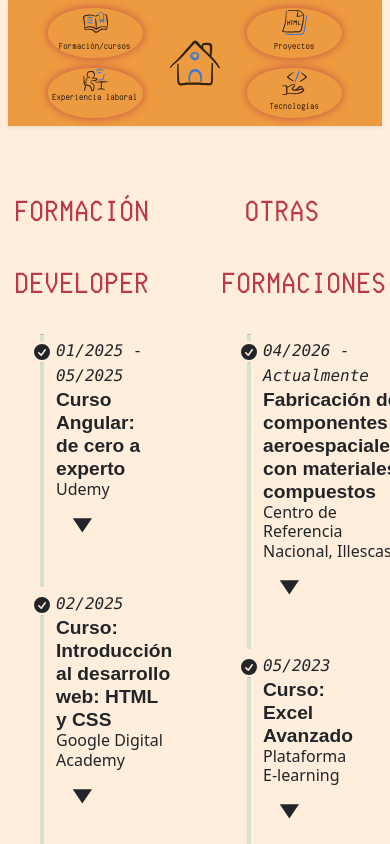
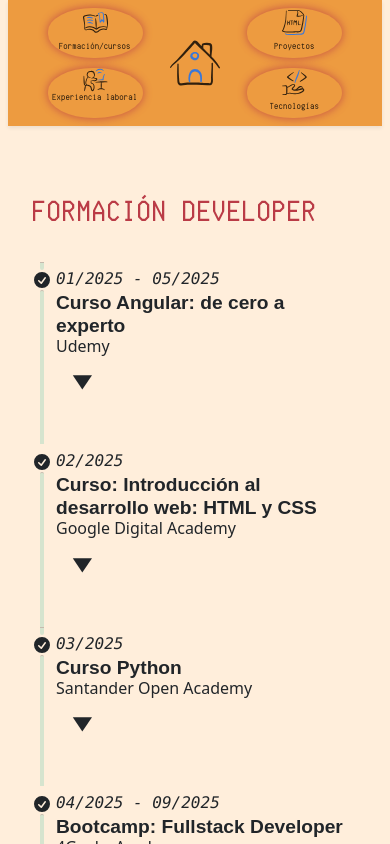
Before and after one commit to JTomas88/Portfolio_2025, a React (Vite) app: page /formacionycursos in a window 390 px wide. Shown: the top 844 px of the page. Built offline with nearby package versions, Linux system fonts and the light colour scheme; a web font is replaced by a local one.

Commit message:
FIX DIseño responsive

```diff
--- a/src/pages/Formacion/Formacion.jsx
+++ b/src/pages/Formacion/Formacion.jsx
@@ -84,10 +84,9 @@ export default function Formacion() {
                 <Navbar />
             </div>
 
-            <div className="row">
+            <div className="flex flex-wrap">
                 {/* Formación developer */}
-                <div className="w-full min-h-screen formacion_container py-8 flex flex-col col-6">
-                    <div className="m-3">
+                <div className="w-full md:w-1/2 min-h-screen formacion_container py-8 flex flex-col">                    <div className="m-3">
                     <div className="font-bold titulo_formacion text-center">
                         FORMACIÓN DEVELOPER
                     </div>
@@ -162,8 +161,7 @@ export default function Formacion() {
                     </main>
                 </div>
                 {/* Otras formaciones */}
-                <div className="w-full min-h-screen formacion_container py-8 flex flex-col col-6">
-                    <div className="m-3">
+                <div className="w-full md:w-1/2 min-h-screen formacion_container py-8 flex flex-col">                    <div className="m-3">
                     <div className="font-bold titulo_formacion text-center">
                         OTRAS FORMACIONES
                     </div>
--- a/src/pages/Proyectos/Proyectos.jsx
+++ b/src/pages/Proyectos/Proyectos.jsx
@@ -8,7 +8,7 @@ export default function Proyectos() {
 
     const proyectosRealizados = [
         {
-            nombre: 'PrideRide',
+            nombre: 'GoGuay',
             descripcion: 'Web-App que permite compartir coche entre usuarios para viajes de media-larga distancia. Está dirigida al colectivo LGTBIQ+ con el objetivo de realizar viajes seguros entre sus pasajeros, aunque será una aplicación abierta a todo el mundo sin diferencias roles o preferencias sexuales',
             url: '',
             fecha_inicio: '01/2025',
```
Lines whose indentation alone changed are shown as unchanged.
